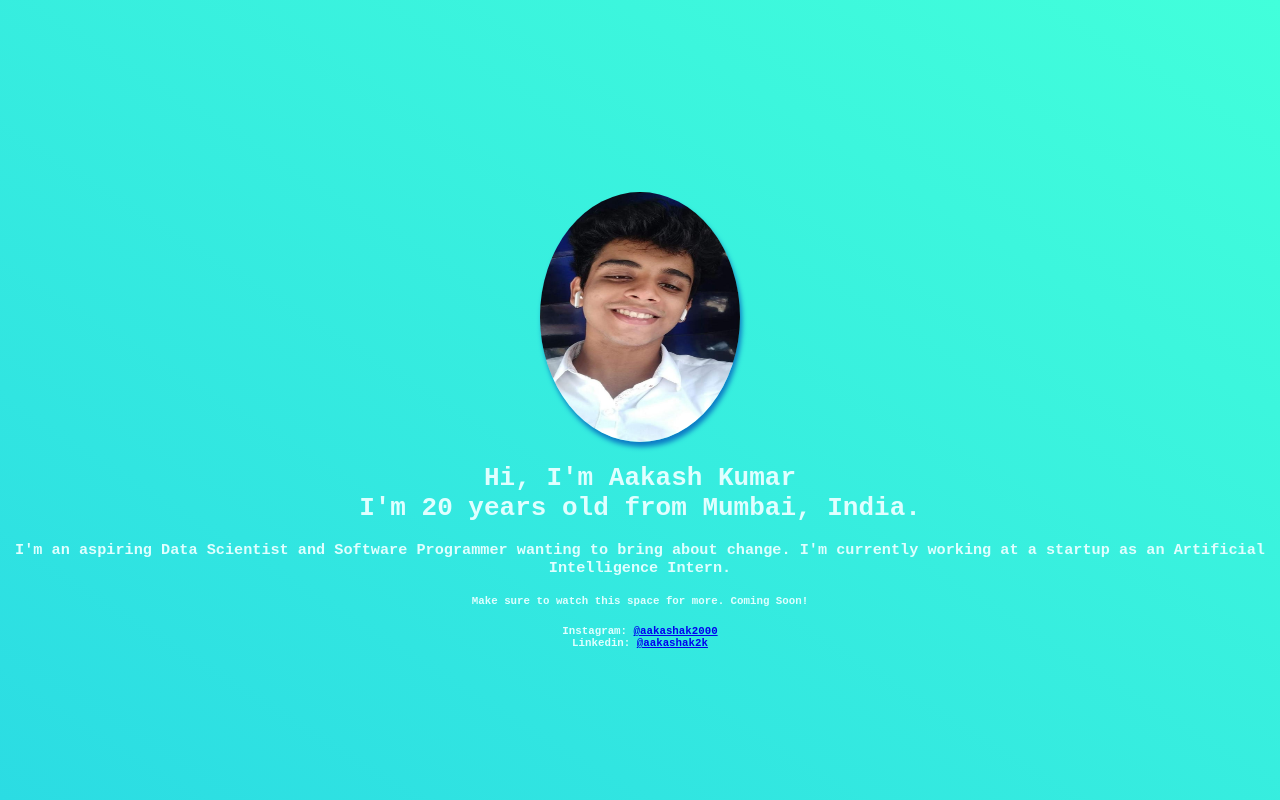
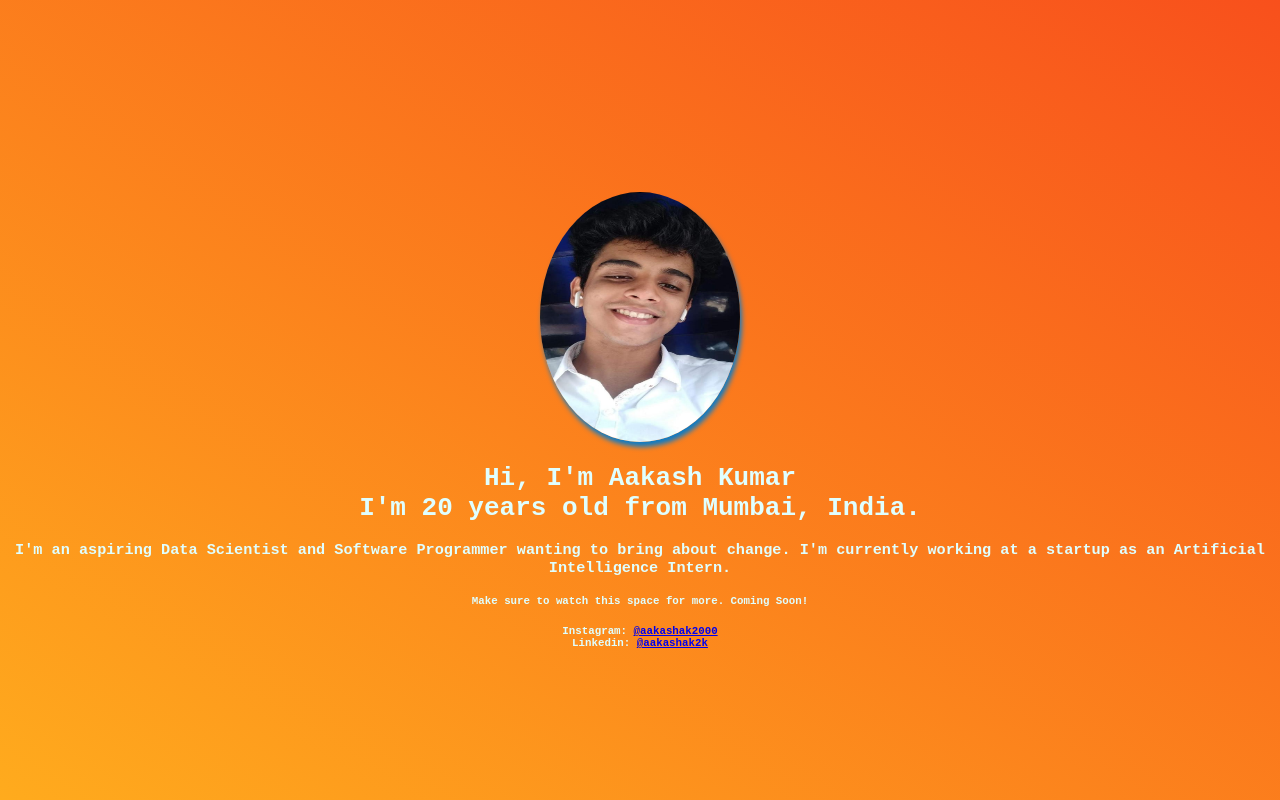
Before and after one commit to aakashak2000/basicHTML, a plain HTML site: page index.html in a window 1280 px wide. Drawn offline with Linux system fonts and the light colour scheme.

Commit message:
Update main.css

```diff
--- a/css/main.css
+++ b/css/main.css
@@ -1,5 +1,5 @@
 .site-header{
-    background-image: linear-gradient(to top right, #2BDCE3, #42FFDB);
+    background-image: linear-gradient(to top right, #FFAB1D, #F8501C);
     color: #e0ffff;
     height: 100vh;
     font-family: monospace;
```
